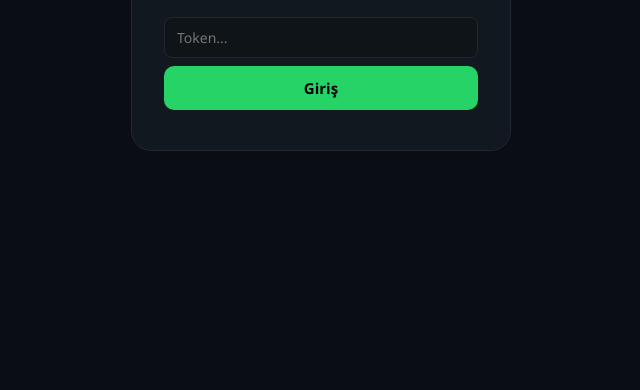
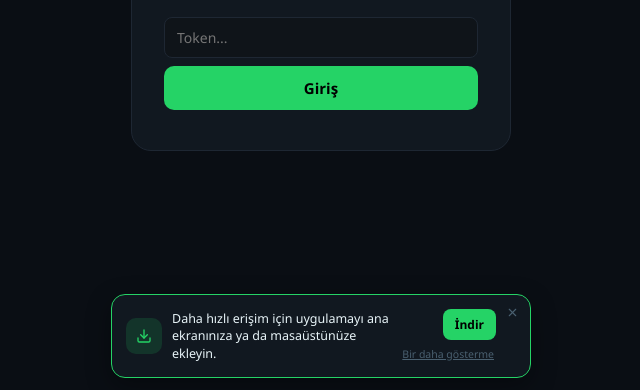
Before and after one commit to hakanerbasss/whatsapp-api, a website: page panel/sohbet.html in a window 1280 px wide. Shown: the part 410-800 px from the top of the page, without its empty margins (319-959 px from the left). Drawn offline with Linux system fonts and the light colour scheme.

Commit message:
Uygulamayı ana ekrana/masaüstüne ekleme (PWA kurulum) bildirimi
Zaten kurulduysa (standalone modda açılıyorsa ya da daha önce kurulduğu
işaretliyse) hiçbir şey göstermez. Değilse:
- Her sayfada küçük, her zaman erişilebilir bir "indir" ikonu (tema butonunun
  yanında) — Chrome/Edge'de gerçek kurulum istemini açar, iOS Safari'de (hiç
  programatik kurulum desteklemediği için) "Paylaş → Ana Ekrana Ekle" talimatını
  gösterir
- Sayfa her açıldığında (kalıcı olarak kapatılmadıysa) kısa bir gecikmeyle
  kendiliğinden beliren bir bildirim kartı — "İndir" ve "Bir daha gösterme"
  seçenekleriyle; sabit alt gezinme çubuğu olan sayfalarda onun üzerine
  binmesin diye yüksekliği kadar yukarıdan konumlanır
- musteri.html, toplu.html, sohbet.html ve admin panelinde ortak (panel/pwa-install.js)

Co-Authored-By: Claude Sonnet 5 <noreply@anthropic.com>
Claude-Session: https://claude.ai/code/session_01Wqr21NMykRHzwU6dDSMbUg

```diff
--- /dev/null
+++ b/panel/pwa-install.js
@@ -0,0 +1,134 @@
+// panel/pwa-install.js — Uygulamayı ana ekrana/masaüstüne kısayol olarak eklemeyi teşvik eder.
+// Tüm sayfalarda ortak: zaten kurulmuşsa (standalone modda açılıyorsa) hiçbir şey göstermez.
+// Değilse hem her zaman erişilebilir küçük bir "indir" ikonu hem de (kalıcı olarak
+// kapatılmadıysa) sayfa her açıldığında kendiliğinden beliren bir bildirim kartı sunar.
+(function () {
+  const DISMISS_KEY = 'wa_pwa_prompt_dismissed';
+  const INSTALLED_KEY = 'wa_pwa_installed';
+
+  function isStandalone() {
+    try { if (window.matchMedia && window.matchMedia('(display-mode: standalone)').matches) return true; } catch (e) {}
+    return window.navigator.standalone === true; // iOS Safari "Ana Ekrana Ekle" ile açılmış
+  }
+
+  function isInstalled() {
+    return isStandalone() || localStorage.getItem(INSTALLED_KEY) === '1';
+  }
+
+  function isIos() {
+    return /iphone|ipad|ipod/i.test(navigator.userAgent) && !window.MSStream;
+  }
+
+  let deferredPrompt = null;
+  let bannerShown = false;
+
+  const DOWNLOAD_ICON = '<svg width="16" height="16" viewBox="0 0 24 24" fill="none" stroke="currentColor" stroke-width="2" stroke-linecap="round" stroke-linejoin="round"><path d="M21 15v4a2 2 0 0 1-2 2H5a2 2 0 0 1-2-2v-4"></path><polyline points="7 10 12 15 17 10"></polyline><line x1="12" y1="15" x2="12" y2="3"></line></svg>';
+  const CLOSE_ICON = '<svg width="13" height="13" viewBox="0 0 24 24" fill="none" stroke="currentColor" stroke-width="2" stroke-linecap="round" stroke-linejoin="round"><line x1="18" y1="6" x2="6" y2="18"></line><line x1="6" y1="6" x2="18" y2="18"></line></svg>';
+
+  function injectStyle() {
+    if (document.getElementById('pwa-install-style')) return;
+    const style = document.createElement('style');
+    style.id = 'pwa-install-style';
+    style.textContent = `
+      .pwa-install-banner{position:fixed;left:12px;right:12px;z-index:9998;background:var(--card,#111820);color:var(--text,#e8f4f8);border:1px solid var(--accent,#25D366);border-radius:14px;padding:14px 34px 14px 14px;box-shadow:0 8px 24px rgba(0,0,0,.35);display:flex;align-items:center;gap:10px;max-width:420px;margin:0 auto;transform:translateY(130%);opacity:0;transition:transform .3s ease,opacity .3s ease;}
+      .pwa-install-banner.show{transform:translateY(0);opacity:1;}
+      .pwa-install-banner-icon{flex-shrink:0;width:36px;height:36px;border-radius:10px;background:rgba(37,211,102,.15);color:var(--accent,#25D366);display:flex;align-items:center;justify-content:center;}
+      .pwa-install-banner-text{flex:1;font-size:12.5px;line-height:1.4;}
+      .pwa-install-banner-actions{display:flex;flex-direction:column;align-items:flex-end;gap:5px;flex-shrink:0;}
+      .pwa-install-banner-btn{padding:7px 12px;border-radius:8px;border:none;background:var(--accent,#25D366);color:#000;font-size:12px;font-weight:700;cursor:pointer;white-space:nowrap;}
+      .pwa-install-banner-dismiss{background:none;border:none;color:var(--muted,#4a6070);font-size:10.5px;cursor:pointer;text-decoration:underline;padding:2px;white-space:nowrap;}
+      .pwa-install-banner-close{position:absolute;top:8px;right:8px;background:none;border:none;color:var(--muted,#4a6070);cursor:pointer;padding:3px;display:flex;}
+    `;
+    document.head.appendChild(style);
+  }
+
+  function updateButton() {
+    const btn = document.getElementById('pwa-install-btn');
+    if (!btn) return;
+    btn.style.display = (!isInstalled() && (deferredPrompt || isIos())) ? 'inline-flex' : 'none';
+  }
+
+  function showInstructions() {
+    const msg = isIos()
+      ? 'Bu tarayıcıda otomatik kurulum yok: alttaki Paylaş (□↑) simgesine dokunun, sonra "Ana Ekrana Ekle"yi seçin.'
+      : 'Tarayıcınızın adres çubuğundaki menüsünden "Yükle" ya da "Ana ekrana ekle" seçeneğini kullanın.';
+    if (window.uiToast) uiToast(msg, 'info'); else alert(msg);
+  }
+
+  function hideBanner() {
+    const el = document.getElementById('pwa-install-banner');
+    if (!el) return;
+    el.classList.remove('show');
+    setTimeout(() => el.remove(), 300);
+  }
+
+  async function triggerInstall() {
+    if (deferredPrompt) {
+      deferredPrompt.prompt();
+      const choice = await deferredPrompt.userChoice.catch(() => null);
+      deferredPrompt = null;
+      updateButton();
+      if (choice && choice.outcome === 'accepted') localStorage.setItem(INSTALLED_KEY, '1');
+      hideBanner();
+      return;
+    }
+    showInstructions();
+  }
+
+  function showBanner() {
+    if (bannerShown || isInstalled() || localStorage.getItem(DISMISS_KEY) === '1') return;
+    if (document.getElementById('pwa-install-banner')) return;
+    bannerShown = true;
+    injectStyle();
+
+    // Sabit alt gezinme çubuğu varsa (musteri/toplu.html) onun üzerine binmesin diye yüksekliği
+    // kadar yukarıdan başlasın; yoksa (admin paneli gibi) ekranın altına yakın dursun.
+    const nav = document.querySelector('.bottom-nav');
+    const navHeight = nav ? nav.getBoundingClientRect().height : 0;
+
+    const el = document.createElement('div');
+    el.className = 'pwa-install-banner';
+    el.id = 'pwa-install-banner';
+    el.style.bottom = (navHeight + 12) + 'px';
+    el.innerHTML = `
+      <button class="pwa-install-banner-close" aria-label="Kapat">${CLOSE_ICON}</button>
+      <div class="pwa-install-banner-icon">${DOWNLOAD_ICON}</div>
+      <div class="pwa-install-banner-text">Daha hızlı erişim için uygulamayı ana ekranınıza ya da masaüstünüze ekleyin.</div>
+      <div class="pwa-install-banner-actions">
+        <button class="pwa-install-banner-btn">İndir</button>
+        <button class="pwa-install-banner-dismiss">Bir daha gösterme</button>
+      </div>
+    `;
+    document.body.appendChild(el);
+    requestAnimationFrame(() => el.classList.add('show'));
+    el.querySelector('.pwa-install-banner-btn').onclick = () => triggerInstall();
+    el.querySelector('.pwa-install-banner-dismiss').onclick = () => { localStorage.setItem(DISMISS_KEY, '1'); hideBanner(); };
+    el.querySelector('.pwa-install-banner-close').onclick = hideBanner;
+  }
+
+  window.addEventListener('beforeinstallprompt', (e) => {
+    e.preventDefault();
+    deferredPrompt = e;
+    updateButton();
+  });
+
+  window.addEventListener('appinstalled', () => {
+    localStorage.setItem(INSTALLED_KEY, '1');
+    deferredPrompt = null;
+    updateButton();
+    hideBanner();
+  });
+
+  function init() {
+    const btn = document.getElementById('pwa-install-btn');
+    if (btn) btn.addEventListener('click', triggerInstall);
+    updateButton();
+    if (isInstalled()) return;
+    // Sayfa her açıldığında, kurulu değilse ve kalıcı olarak kapatılmadıysa (kısa bir
+    // gecikmeyle, sayfa yüklenir yüklenmez karşılamasın diye) bildirim kartını göster.
+    setTimeout(showBanner, 1800);
+  }
+
+  if (document.readyState === 'loading') document.addEventListener('DOMContentLoaded', init);
+  else init();
+})();
--- a/panel/sohbet.html
+++ b/panel/sohbet.html
@@ -137,6 +137,7 @@ input,textarea{font-family:inherit;}
 </head>
 <body>
 <script src="/ui.js"></script>
+<script src="/pwa-install.js"></script>
 
 <div id="login-wrap" class="login-wrap" style="display:none">
   <div class="login-box">
@@ -155,6 +156,7 @@ input,textarea{font-family:inherit;}
       <a href="/musteri" id="back-link" class="back-btn" title="Geri"><svg width="18" height="18" viewBox="0 0 24 24" fill="none" stroke="currentColor" stroke-width="2.4" stroke-linecap="round" stroke-linejoin="round"><polyline points="15 18 9 12 15 6"></polyline></svg></a>
       <h1 style="display:flex;align-items:center;gap:7px"><svg width="17" height="17" viewBox="0 0 24 24" fill="none" stroke="currentColor" stroke-width="2" stroke-linecap="round" stroke-linejoin="round"><path d="M21 11.5a8.38 8.38 0 0 1-.9 3.8 8.5 8.5 0 0 1-7.6 4.7 8.38 8.38 0 0 1-3.8-.9L3 21l1.9-5.7a8.38 8.38 0 0 1-.9-3.8 8.5 8.5 0 0 1 4.7-7.6 8.38 8.38 0 0 1 3.8-.9h.5a8.48 8.48 0 0 1 8 8v.5z"></path></svg> Sohbet</h1>
       <button class="icon-btn" onclick="openNewChatModal()" title="Yeni Sohbet"><svg width="16" height="16" viewBox="0 0 24 24" fill="none" stroke="currentColor" stroke-width="2" stroke-linecap="round" stroke-linejoin="round"><line x1="12" y1="5" x2="12" y2="19"></line><line x1="5" y1="12" x2="19" y2="12"></line></svg></button>
+      <button class="icon-btn" id="pwa-install-btn" title="Uygulamayı İndir" style="display:none"><svg width="16" height="16" viewBox="0 0 24 24" fill="none" stroke="currentColor" stroke-width="2" stroke-linecap="round" stroke-linejoin="round"><path d="M21 15v4a2 2 0 0 1-2 2H5a2 2 0 0 1-2-2v-4"></path><polyline points="7 10 12 15 17 10"></polyline><line x1="12" y1="15" x2="12" y2="3"></line></svg></button>
       <button class="icon-btn" id="theme-btn" onclick="toggleTheme()" title="Tema"><svg width="16" height="16" viewBox="0 0 24 24" fill="none" stroke="currentColor" stroke-width="2" stroke-linecap="round" stroke-linejoin="round"><path d="M21 12.79A9 9 0 1 1 11.21 3 7 7 0 0 0 21 12.79z"></path></svg></button>
     </div>
     <div class="sb-search"><input type="text" id="conv-search" placeholder="🔍 İsim veya numara ara..." oninput="renderConvList()"></div>
```
Also changed, not shown: panel/index.html (+2 -0 lines), panel/musteri.html (+2 -0 lines), panel/toplu.html (+2 -0 lines).
